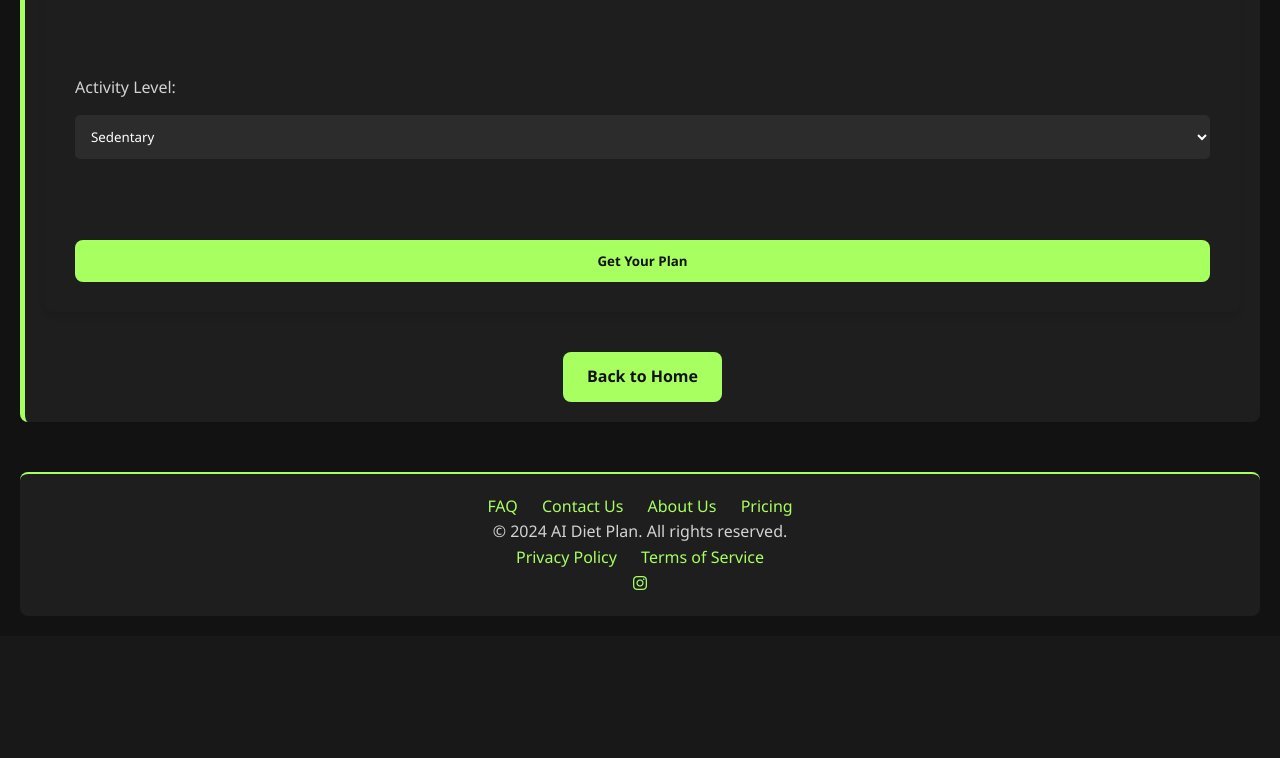
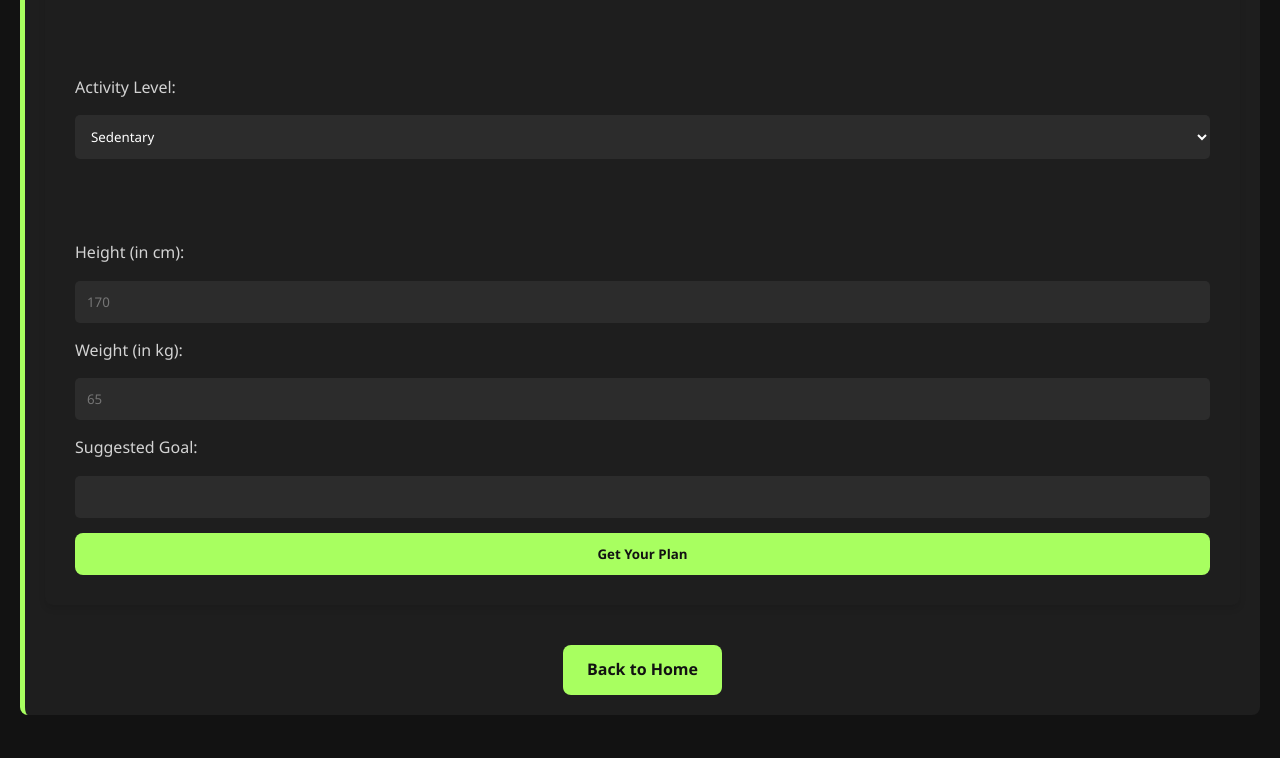
Before and after one commit to jiyad-shaikh/meal-genie, a Flask app: page /get-plan in a window 1280 px wide. Shown: the part 835-1593 px from the top of the page. Before the commit the page ends 1425 px from the top, so only its background shows below. Run offline with Flask 3, Linux system fonts and the light colour scheme.

Commit message:
added a suggested goal option

```diff
--- a/templates/get-plan.html
+++ b/templates/get-plan.html
@@ -59,6 +59,21 @@
                 <option value="Active">Active</option>
             </select><br><br>
 
+            <!-- Height and Weight inputs -->
+<label for="height">Height (in cm):</label>
+<input type="number" id="height" name="height" placeholder="170">
+
+<label for="weight">Weight (in kg):</label>
+<input type="number" id="weight" name="weight" placeholder="65">
+
+<!-- Suggested Goal (Readonly) -->
+<label for="suggested-goal">Suggested Goal:</label>
+<input type="text" id="suggested-goal" readonly>
+
+<!-- Hidden input for goal (can be left empty if user doesn’t choose manually) -->
+<input type="hidden" id="goal" name="goal">
+
+
             <input type="submit" value="Get Your Plan" class="btn">
         </form>
         <div style="text-align: center; margin-top: 20px;">
@@ -98,6 +113,40 @@
             }
         });
     </script>
+
+    <script>
+function suggestGoal() {
+    const height = parseFloat(document.getElementById('height').value);
+    const weight = parseFloat(document.getElementById('weight').value);
+    const goalField = document.getElementById('goal');
+    const suggestedField = document.getElementById('suggested-goal');
+
+    if (height > 0 && weight > 0) {
+        const hMeters = height / 100;
+        const bmi = weight / (hMeters * hMeters);
+        let suggestion = '';
+
+        if (bmi < 18.5) {
+            suggestion = 'Muscle Gain';
+            goalField.value = 'muscle_gain';
+        } else if (bmi >= 25) {
+            suggestion = 'Weight Loss';
+            goalField.value = 'weight_loss';
+        } else {
+            suggestion = 'General Health';
+            goalField.value = 'general_health';
+        }
+
+        suggestedField.value = suggestion;
+    } else {
+        suggestedField.value = '';
+        goalField.value = '';
+    }
+}
+
+document.getElementById('height').addEventListener('input', suggestGoal);
+document.getElementById('weight').addEventListener('input', suggestGoal);
+</script>
+
 </body>
-
 </html>
```
